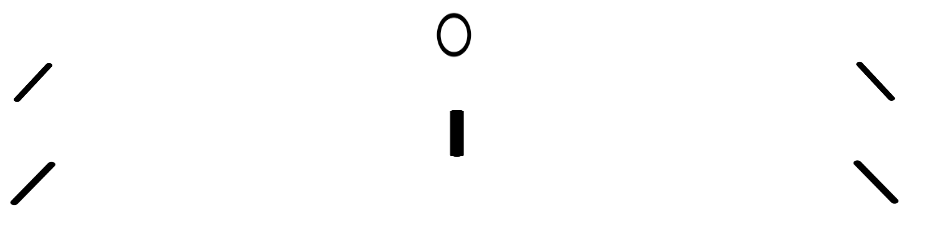
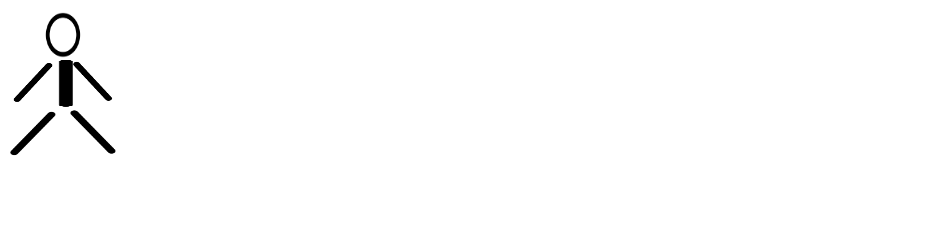
Before and after one commit to jonathanfishbein1/css-metadata, a plain HTML site: page index.html in a window 1280 px wide. Shown: the whole page, without its empty margins (0-952 px from the left). Drawn offline with Linux system fonts and the light colour scheme.

Commit message:
Add css classes

```diff
--- a/index.html
+++ b/index.html
@@ -5,6 +5,7 @@
     <style>
         .grid-container {
             display: grid;
+            grid-template-columns: 30px 30px 30px;
         }
 
         .grid-item {
@@ -17,11 +18,23 @@
         }
 
         .item2 {
-            grid-column-start: 1
+            grid-column-start: 1;
+            grid-row-start: 2;
         }
 
         .item3 {
-            grid-column-start: 3
+            grid-column-start: 3;
+            grid-row-start: 2;
+        }
+
+        .item4 {
+            grid-column-start: 1;
+            grid-row-start: 3;
+        }
+
+        .item5 {
+            grid-column-start: 3;
+            grid-row-start: 3;
         }
     </style>
     <meta charset="UTF-8">
@@ -36,8 +49,8 @@
         <img class="grid-item item2" src="./LeftArm.png" />
         <img class="grid-item item3" src="./RightArm.png" />
         <img class="grid-item item1" src="./Body.png" />
-        <img class="grid-item item2" src="./LeftLeg.png" />
-        <img class="grid-item item3" src="./RightLeg.png" />
+        <img class="grid-item item4" src="./LeftLeg.png" />
+        <img class="grid-item item5" src="./RightLeg.png" />
     </div>
 </body>
 
```
